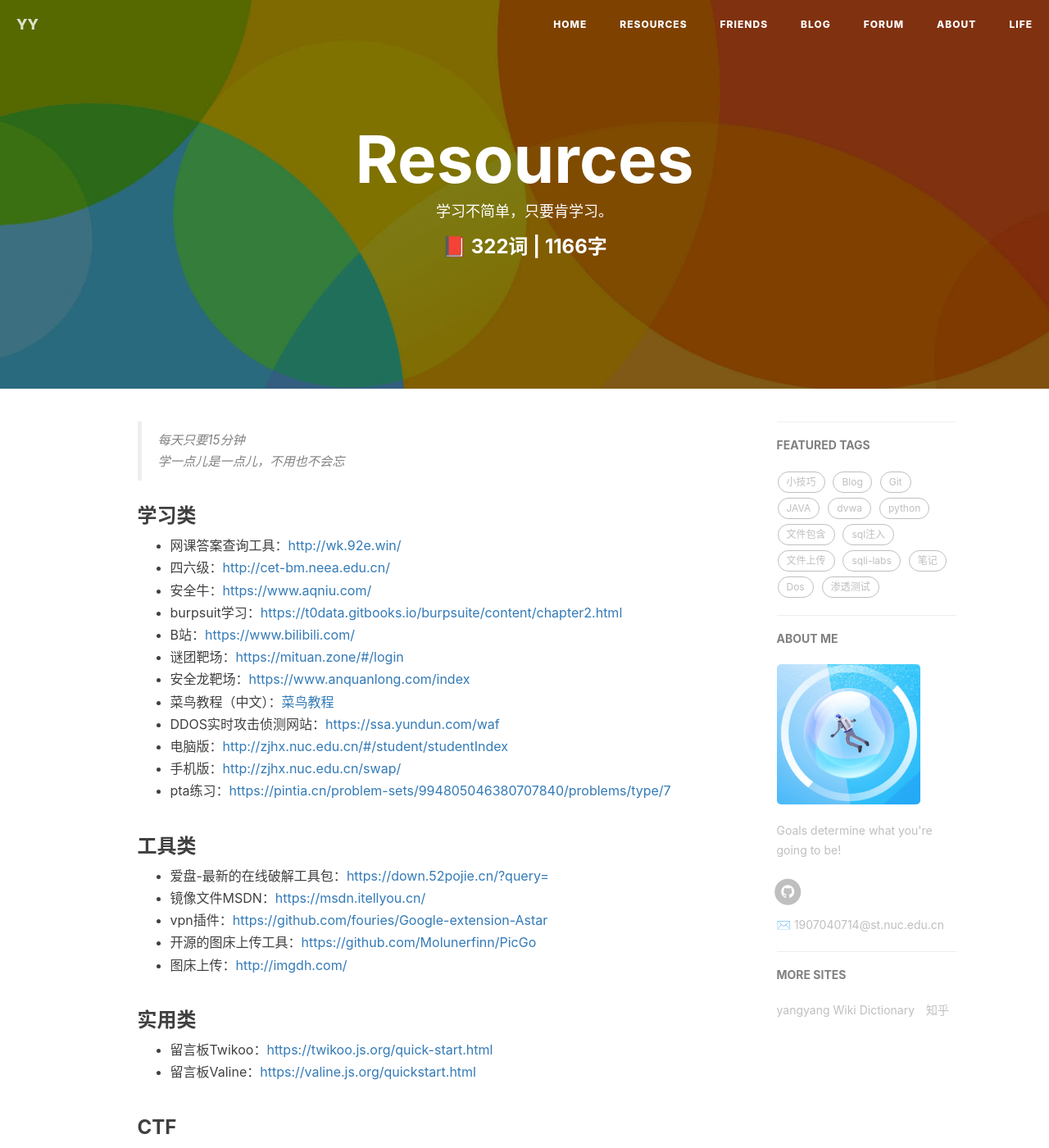
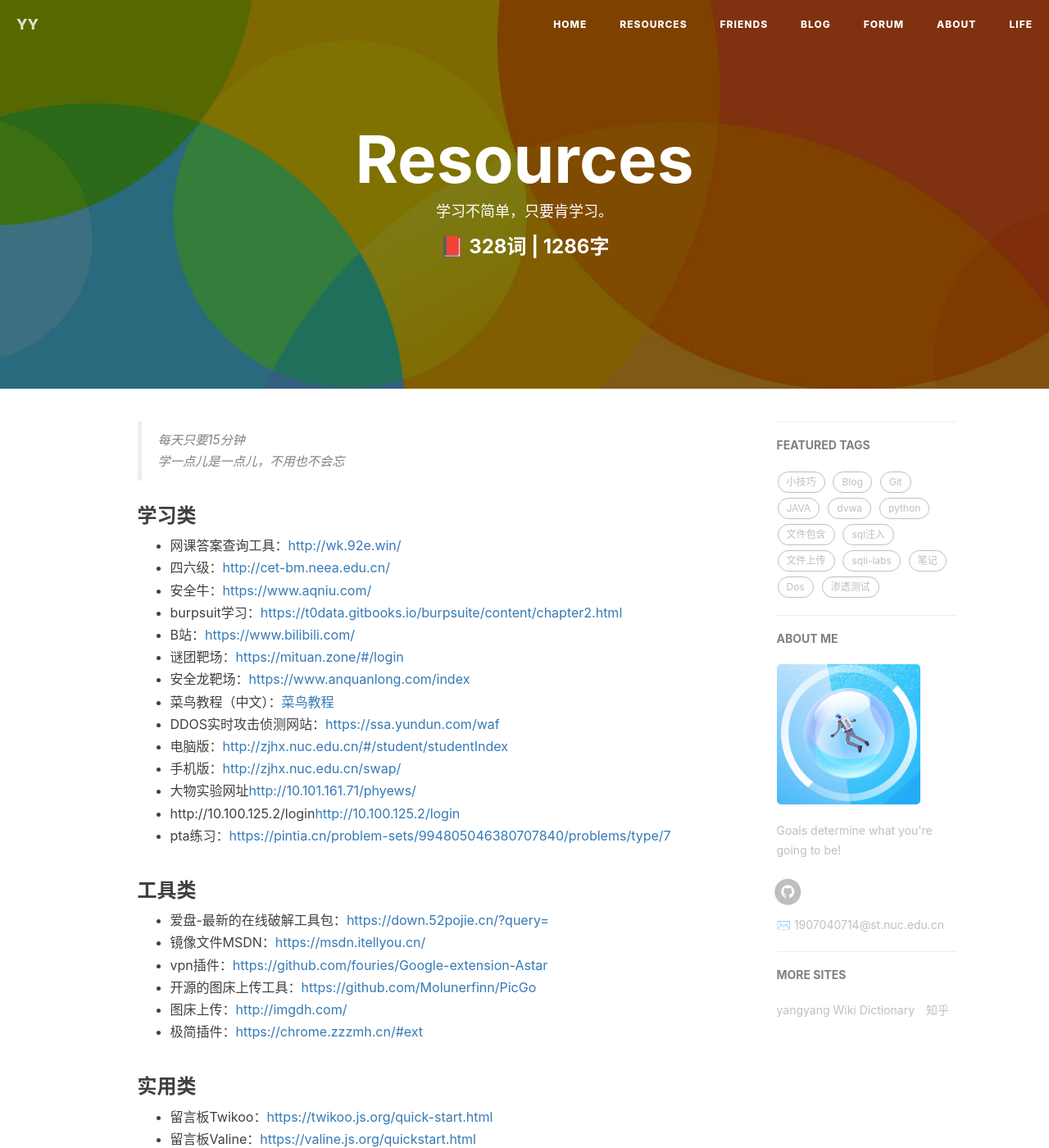
Before and after one commit to yangyang-linux/yangyang-linux.github.io, a Jekyll site: the page built from 1-resources.html, in a window 1280 px wide and 1400 px high. Shown: the whole window at 82% size. Built offline with Jekyll 4.4.1, drawn with Linux system fonts in a browser that asks for light colours; nearby versions of some CDN libraries; comment, search, counter and statistics services are not loaded.

Commit message:
Update 1-resources.html

```diff
--- a/1-resources.html
+++ b/1-resources.html
@@ -39,6 +39,8 @@ header-img: "img/post-bg-miui6.jpg"
 	<li>DDOS实时攻击侦测网站：<a href="https://ssa.yundun.com/waf">https://ssa.yundun.com/waf</a></li>
 	<li>电脑版：<a href="http://zjhx.nuc.edu.cn/#/student/studentIndex">http://zjhx.nuc.edu.cn/#/student/studentIndex</a></li>
 	<li>手机版：<a href="http://zjhx.nuc.edu.cn/swap/">http://zjhx.nuc.edu.cn/swap/</a></li>
+	<li>大物实验网址<a href="http://10.101.161.71/phyews/">http://10.101.161.71/phyews/</a></li>
+	<li>http://10.100.125.2/login<a href="http://10.100.125.2/login">http://10.100.125.2/login</a></li>
 	<li>pta练习：<a href="https://pintia.cn/problem-sets/994805046380707840/problems/type/7">https://pintia.cn/problem-sets/994805046380707840/problems/type/7</a></li>
 </ul>
 <h3 id="toc_4">工具类</h3>
@@ -48,6 +50,7 @@ header-img: "img/post-bg-miui6.jpg"
 	<li>vpn插件：<a href="https://github.com/fouries/Google-extension-Astar">https://github.com/fouries/Google-extension-Astar</a></li>
 	<li>开源的图床上传工具：<a href="https://github.com/Molunerfinn/PicGo">https://github.com/Molunerfinn/PicGo</a></li>
 	<li>图床上传：<a href="http://imgdh.com/">http://imgdh.com/</a></li>
+	<li>极简插件：<a href="https://chrome.zzzmh.cn/#ext">https://chrome.zzzmh.cn/#ext</a></li>
 </ul>
 <h3 id="toc_5">实用类</h3>
 <ul>
```
